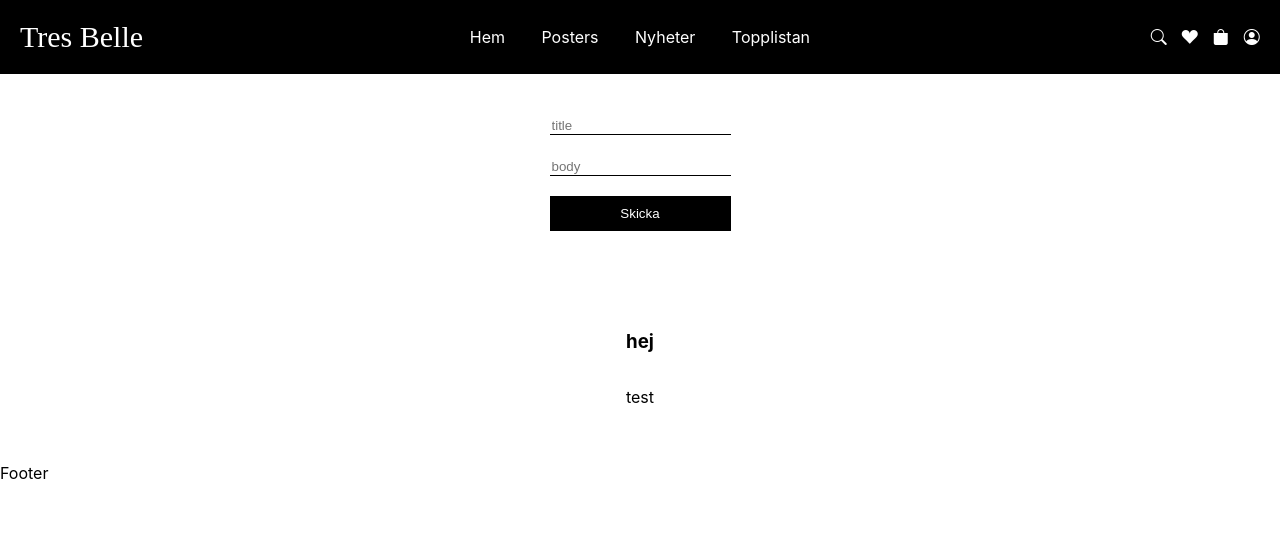
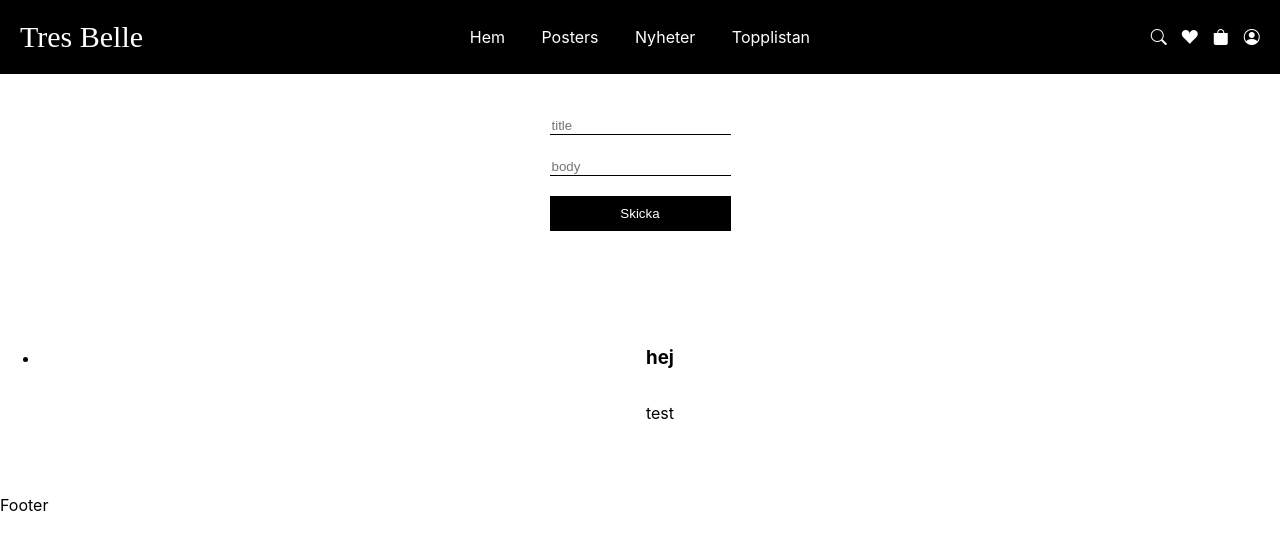
Before and after one commit to bellen01/tresbelle_fe, a React (Create React App) app: page /todo in a window 1280 px wide. Shown: the top 550 px of the page. Built offline with nearby package versions, Linux system fonts and the light colour scheme; the HTML template or start-up script is replaced by a standard one; a web font is replaced by a local one.

Commit message:
Made minor changes

```diff
--- a/package.json
+++ b/package.json
@@ -7,6 +7,7 @@
     "@testing-library/jest-dom": "^5.16.5",
     "@testing-library/react": "^13.4.0",
     "@testing-library/user-event": "^14.4.3",
+    "firebase": "^9.13.0",
     "react": "^18.2.0",
     "react-dom": "^18.2.0",
     "react-redux": "^8.0.4",
--- a/src/testNilla/Form.js
+++ b/src/testNilla/Form.js
@@ -1,21 +1,14 @@
 import React, { useState } from 'react'
 import styles from '..//styles/Login.module.css';
 
-/* Tar in handleSubmit som props i parantesen enligt nedan*/
-function Form(handleSubmit) {
+/* Viktigt att ta in handleSubmit som prop i parantesen enligt nedan*/
+function Form(props) {
     const [title, setTitle] = useState('');
     const [body, setBody] = useState('');
 
     const note = {
         title: title,
         body: body
-    }
-
-    const onSend = (e) => {
-        setTitle('');
-        setBody('');
-        e.preventDefault();
-        handleSubmit(note);
     }
 
     // const handleSubmit = (e) => {
@@ -28,17 +21,35 @@ function Form(handleSubmit) {
     //     return addingNote;
     // }
 
-    // props.setAllNotes(...allNotes, addingNote)
+    // const handleSubmit = (e) => {
+    //     setTitle('');
+    //     setBody('');
+    //     e.preventDefault();
+    //     props.handleSubmit(note);
+    //   }
+
+    // const handleSubmit = (e) => {
+    //     e.preventDefault();
+    //     console.log('note', note)
+    //     console.log('props', props);
+    //     const addingNote = [...props.allNotes, note]
+    //     console.log('allNotes', props.allNotes)
+    //     console.log('addingNote', addingNote)
+    //     return addingNote;
+    // }
+
+    // props.setAllNotes(...allNotes, addingNote);
+
     return (
         <div className={styles.formContainer}>
-            <form onSubmit={onSend} /* kallar på onSend-funktionen ovan som i sin tur kallar på handleSubmit från ToDo */
-                /* Nedan är ett annat sätt att göra samma sak */
-                /* <form onSubmit={(e) => {
-                    setTitle('')
-                    setBody('')
-                    e.preventDefault()
-                    handleSubmit(note)
-                }} */
+            {/* <form onSubmit={handleSubmit} */}
+            <form onSubmit={(e) => {
+                console.log(note);
+                setTitle('')
+                setBody('')
+                e.preventDefault()
+                props.handleSubmit(note)
+            }}
                 className={styles.form}>
                 <div className={styles.input}>
                     <input
--- a/src/testNilla/List.js
+++ b/src/testNilla/List.js
@@ -4,13 +4,16 @@ import Note from './Note'
 function List({ allNotes, setAllNotes }) {
     console.log('allNotes i List', allNotes)
 
-    // const allNotesProps = allNotes;
+    const allNotesProps = allNotes;
     return (
         <div>
-            {/* Nedan loopar igenom allNotes och skickar title, body och en key som props till Note-komponenten */}
-            {allNotes.map((note) => (
-                <Note title={note.title} body={note.body} key={note.title} />
-            ))}
+            <ul>
+                <li>
+                    {allNotesProps.map((note) => (
+                        <Note title={note.title} body={note.body} key={note.title} />
+                    ))}
+                </li>
+            </ul>
         </div>
     )
 }
--- a/src/testNilla/ToDo.js
+++ b/src/testNilla/ToDo.js
@@ -1,5 +1,3 @@
-//Som index.js (Home)
-
 import React, { useState } from 'react'
 import Form from './Form';
 import List from './List';
@@ -10,14 +8,17 @@ function ToDo() {
         body: 'test'
     }]);
 
+    console.log('allNotes');
 
     return (
         <div>
             <div>
-                <Form handleSubmit={note => setAllNotes([...allNotes, note])} /> {/* detta kallas för en callback, här skickas funktionen handleSubmit ner till Form-komponenten */}
+                {/* <Form allNotes={allNotes} setAllNotes={setAllNotes} /> */}
+                <Form handleSubmit={note => setAllNotes([...allNotes, note])} />
             </div>
             <div>
-                <List allNotes={allNotes} setAllNotes={setAllNotes} /> {/* Här skickas useStatet ner till List-komponenten */}
+                {/* <List allNotes={allNotes} setAllNotes={setAllNotes} /> */}
+                <List allNotes={allNotes} setAllNotes={setAllNotes} />
             </div>
         </div>
     )
```
Also changed, not shown: 2 other files (tests, documents, lock files or other folders).
